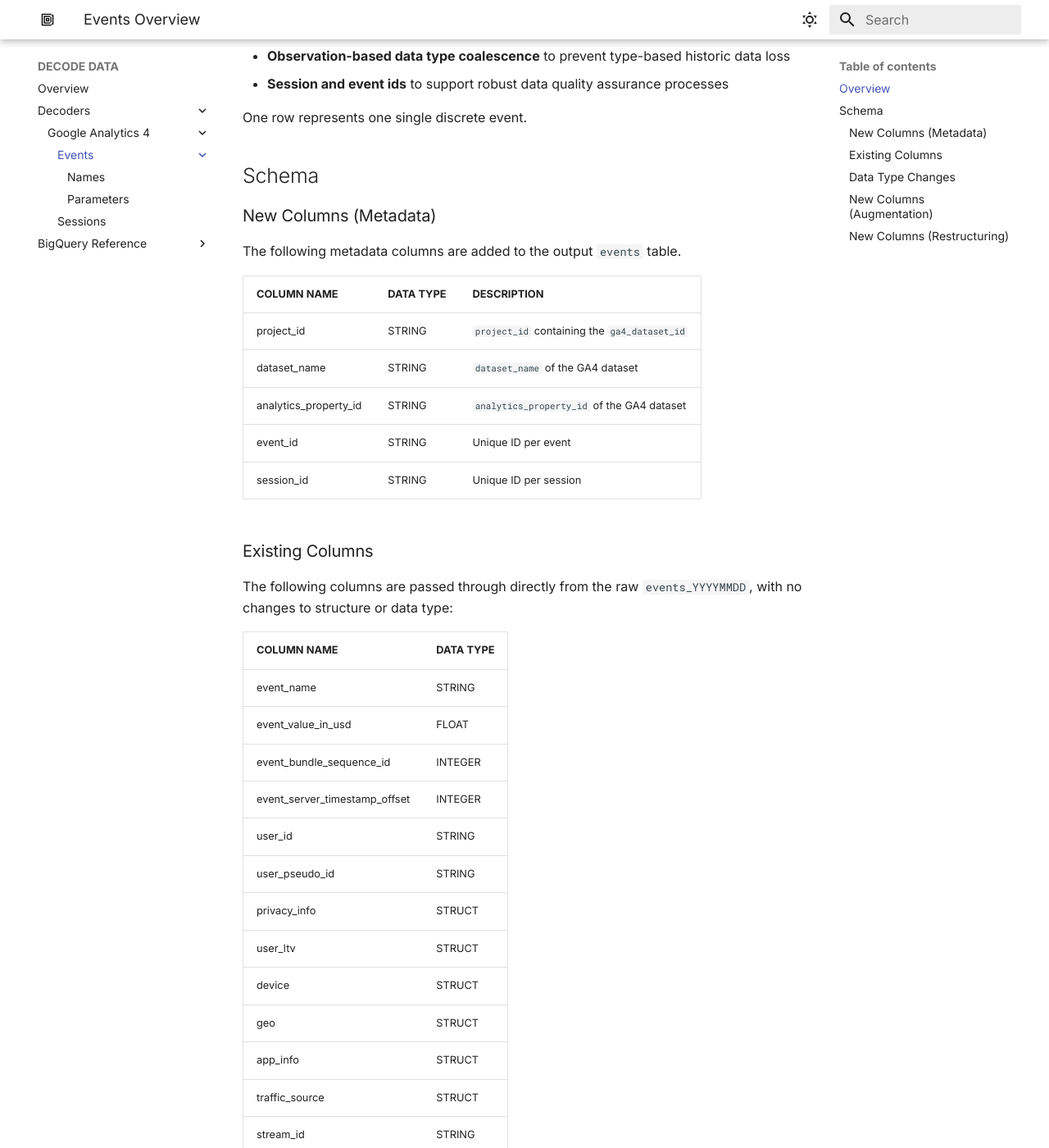
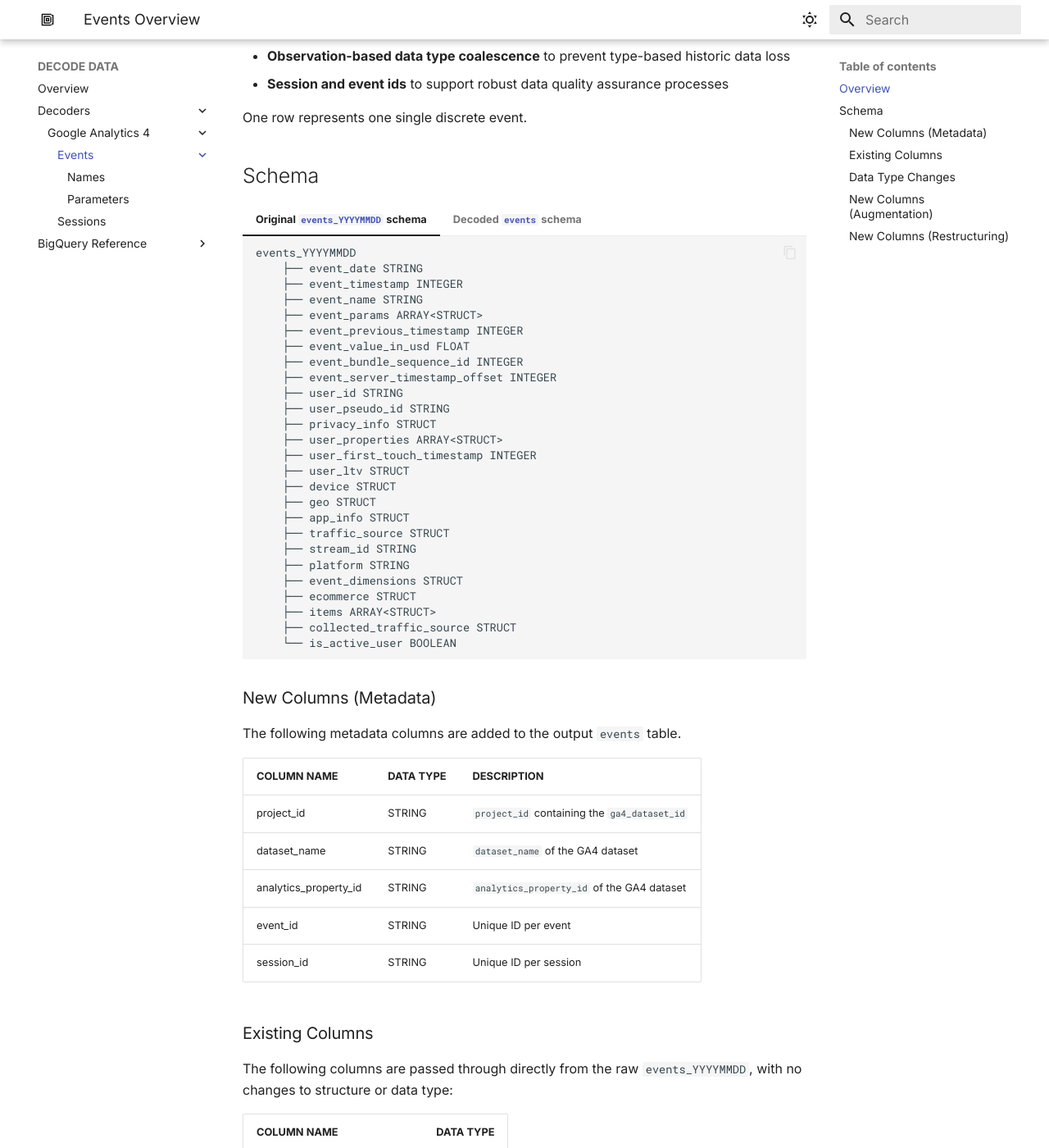
Before and after one commit to decode-data/decode-data.github.io, an MkDocs documentation site: the page built from docs/ga4/events/index.md, in a window 1280 px wide and 1400 px high, scrolled down 456 px. Shown: the whole window at 82% size. Built offline with MkDocs 1.6.1 and Material for MkDocs 9.7.7, drawn with Linux system fonts in a browser that asks for light colours; some of the changed text lies outside the part shown.

Commit message:
updated event schems

````diff
--- a/docs/ga4/events/index.md
+++ b/docs/ga4/events/index.md
@@ -13,6 +13,72 @@ The `events` table is a flattened transformation of the raw inbound `events_YYYY
 One row represents one single discrete event.
 
 ## Schema
+=== "Original `events_YYYYMMDD` schema"
+
+    ```text
+    events_YYYYMMDD
+        ├── event_date STRING
+        ├── event_timestamp INTEGER
+        ├── event_name STRING
+        ├── event_params ARRAY<STRUCT>
+        ├── event_previous_timestamp INTEGER
+        ├── event_value_in_usd FLOAT
+        ├── event_bundle_sequence_id INTEGER
+        ├── event_server_timestamp_offset INTEGER
+        ├── user_id STRING
+        ├── user_pseudo_id STRING
+        ├── privacy_info STRUCT
+        ├── user_properties ARRAY<STRUCT>
+        ├── user_first_touch_timestamp INTEGER
+        ├── user_ltv STRUCT
+        ├── device STRUCT
+        ├── geo STRUCT
+        ├── app_info STRUCT
+        ├── traffic_source STRUCT
+        ├── stream_id STRING
+        ├── platform STRING
+        ├── event_dimensions STRUCT
+        ├── ecommerce STRUCT
+        ├── items ARRAY<STRUCT>
+        ├── collected_traffic_source STRUCT
+        └── is_active_user BOOLEAN
+    ```
+
+=== "Decoded `events` schema"
+    ```text
+    events
+        ├── project_id STRING
+        ├── dataset_name STRING
+        ├── analytics_property_id STRING
+        ├── event_id STRING
+        ├── session_id STRING
+        ├── event_date DATE
+        ├── event_timestamp TIMESTAMP
+        ├── event_name STRING
+        ├── event_previous_timestamp TIMESTAMP
+        ├── event_value_in_usd FLOAT
+        ├── event_bundle_sequence_id INTEGER
+        ├── event_server_timestamp_offset TIMESTAMP
+        ├── user_id STRING
+        ├── user_pseudo_id STRING
+        ├── privacy_info STRUCT
+        ├── user_first_touch_timestamp TIMESTAMP
+        ├── user_ltv STRUCT
+        ├── device STRUCT
+        ├── geo STRUCT
+        ├── app_info STRUCT
+        ├── traffic_source STRUCT
+        ├── stream_id STRING
+        ├── platform STRING
+        ├── event_dimensions STRUCT
+        ├── collected_traffic_source STRUCT
+        ├── is_active_user BOOLEAN
+        ├── local STRUCT
+        ├── count STRUCT
+        ├── parameter STRUCT
+        └── property STRUCT
+    ```
+
 ### New Columns (Metadata)
 The following metadata columns are added to the output `events` table.
 
@@ -46,14 +112,14 @@ The following columns are passed through directly from the raw `events_YYYYMMDD`
 | event_dimensions | STRUCT |
 | collected_traffic_source | STRUCT |
 | is_active_user | BOOLEAN |
-| privacy_info | STRING |
-| user_ltv | FLOAT |
-| device | STRING |
-| geo | STRING |
-| app_info | STRING |
-| traffic_source | STRING |
-| event_dimensions | STRING |
-| collected_traffic_source | STRING |
+| privacy_info | STRUCT |
+| user_ltv | STRUCT |
+| device | STRUCT |
+| geo | STRUCT |
+| app_info | STRUCT |
+| traffic_source | STRUCT |
+| event_dimensions | STRUCT |
+| collected_traffic_source | STRUCT |
 
 ### Data Type Changes
 The following columns are included in the `events` output table, with appropriate data type changes.
````
